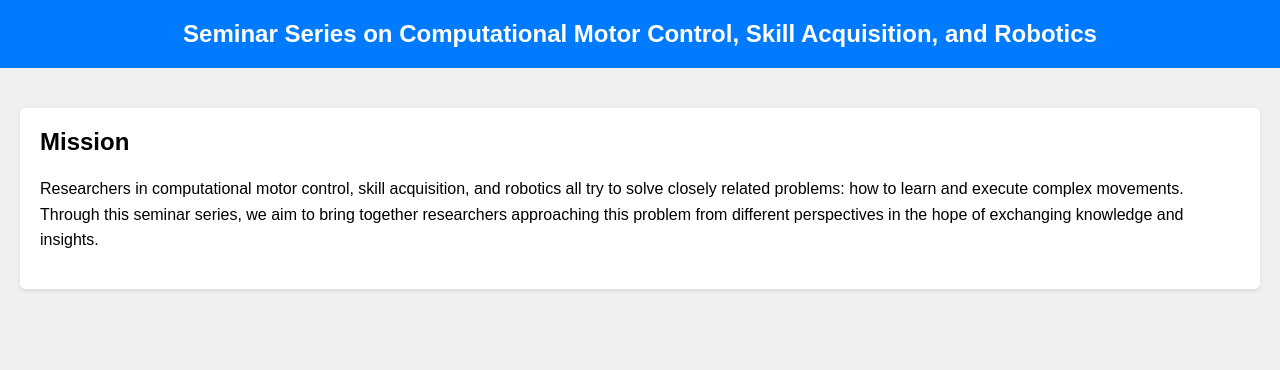
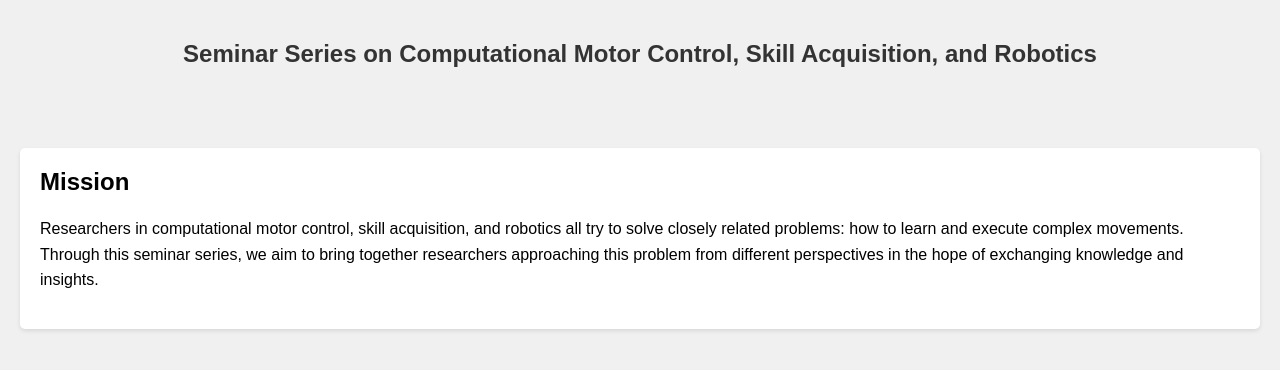
Before and after one commit to SkillSeminar/SkillSeminar.github.io, a plain HTML site: page index.html in a window 1280 px wide. Drawn offline with Linux system fonts and the light colour scheme.

Commit message:
change headline

```diff
--- a/style.css
+++ b/style.css
@@ -6,10 +6,10 @@ body {
 }
 
 header {
-    background-color: #007bff;
-    color: white;
-    padding: 20px 0;
+    color: #333; /* Changed from white to a dark color for contrast against the now light background */
+    padding: 40px 0; /* Increased padding to lower the title */
     text-align: center;
+    background-color: transparent; /* Removed the blue background */
 }
 
 header h1 {
```
